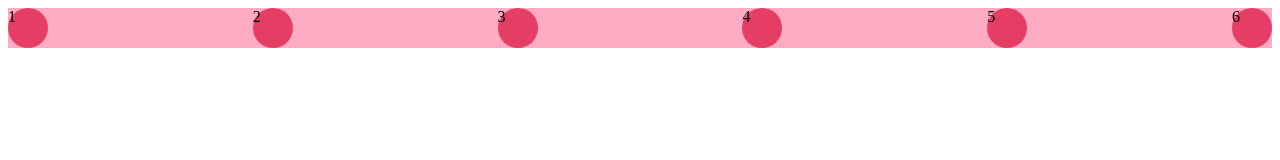
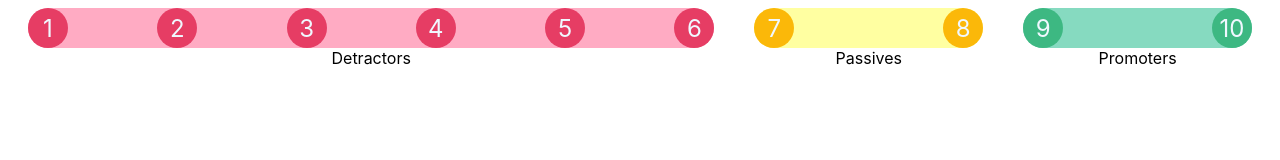
Before and after one commit to sidnei-junior/NPS-dashboard, a plain HTML site: page index.html in a window 1280 px wide. Drawn offline with Linux system fonts and the light colour scheme.

Commit message:
Add rating panel

```diff
--- a/css/color.css
+++ b/css/color.css
@@ -10,12 +10,20 @@
     color: #e63d64;
 }
 
+.yellow-dash {
+    background-color: #ffffa1;
+}
+
 .yellow-point {
     background-color: #fbb809;
 }
 
 .yellow-point-color {
     color: #fbb809;
+}
+
+.green-dash {
+    background-color: #86dac0;
 }
 
 .green-point {
--- a/css/style.css
+++ b/css/style.css
@@ -1,7 +1,31 @@
+#rating-panel {
+    display: flex;
+    justify-content: space-between;
+}
+
+#rating-detractor {
+    flex-grow: 6;
+}
+
+#rating-passive, #rating-promotor {
+    flex-grow: 2;
+}
+
+.rating-range {
+    display: flex;
+    flex-direction: column;
+}
+
+label {
+    text-align: center;
+    font-family: -apple-system, BlinkMacSystemFont, 'Segoe UI', Roboto, Oxygen, Ubuntu, Cantarell, 'Open Sans', 'Helvetica Neue', sans-serif;
+}
+
 .dash-point {
     display: flex;
     justify-content: space-between;
-
+    margin:0 20px 0 20px;
+    border-radius: 20px;
 }
 
 .number-point {
@@ -9,3 +33,15 @@
     width: 40px;
     height: 40px;
 }
+
+
+.number-point {
+    color: aliceblue;
+    font-size: 24px;
+    font-family: -apple-system, BlinkMacSystemFont, 'Segoe UI', Roboto, Oxygen, Ubuntu, Cantarell, 'Open Sans', 'Helvetica Neue', sans-serif;
+
+    display: flex;
+    flex-direction: column;
+    justify-content: center;
+    text-align: center;
+}
--- a/index.html
+++ b/index.html
@@ -1,5 +1,6 @@
 <!DOCTYPE html>
 <html lang="en">
+
 <head>
     <meta charset="UTF-8">
     <meta name="viewport" content="width=device-width, initial-scale=1.0">
@@ -7,7 +8,10 @@
     <link rel="stylesheet" href="./css/style.css">
     <link rel="stylesheet" href="./css/color.css">
 </head>
+
 <body>
+    <div id="rating-panel">
+        <div id="rating-detractor" class="rating-range">
             <div id="dash-point" class="dash-point red-dash">
                 <div id="one-point" class="number-point red-point">1</div>
                 <div id="two-point" class="number-point red-point">2</div>
@@ -16,5 +20,26 @@
                 <div id="five-point" class="number-point red-point">5</div>
                 <div id="six-point" class="number-point red-point">6</div>
             </div>
+            <label>Detractors</label>
+        </div>
+
+        <div id="rating-passive" class="rating-range">
+            <div id="dash-point" class="dash-point yellow-dash">
+                <div id="seven-point" class="number-point yellow-point">7</div>
+                <div id="eight-point" class="number-point yellow-point">8</div>
+            </div>
+            <label>Passives</label>
+        </div>
+
+        <div id="rating-promotor" class="rating-range">
+            <div id="dash-point" class="dash-point green-dash">
+                <div id="nine-point" class="number-point green-point">9</div>
+                <div id="ten-point" class="number-point green-point">10</div>
+            </div>
+            <label>Promoters</label>
+        </div>
+    </div>
+
 </body>
+
 </html>
```
Lines whose indentation alone changed are shown as unchanged.
